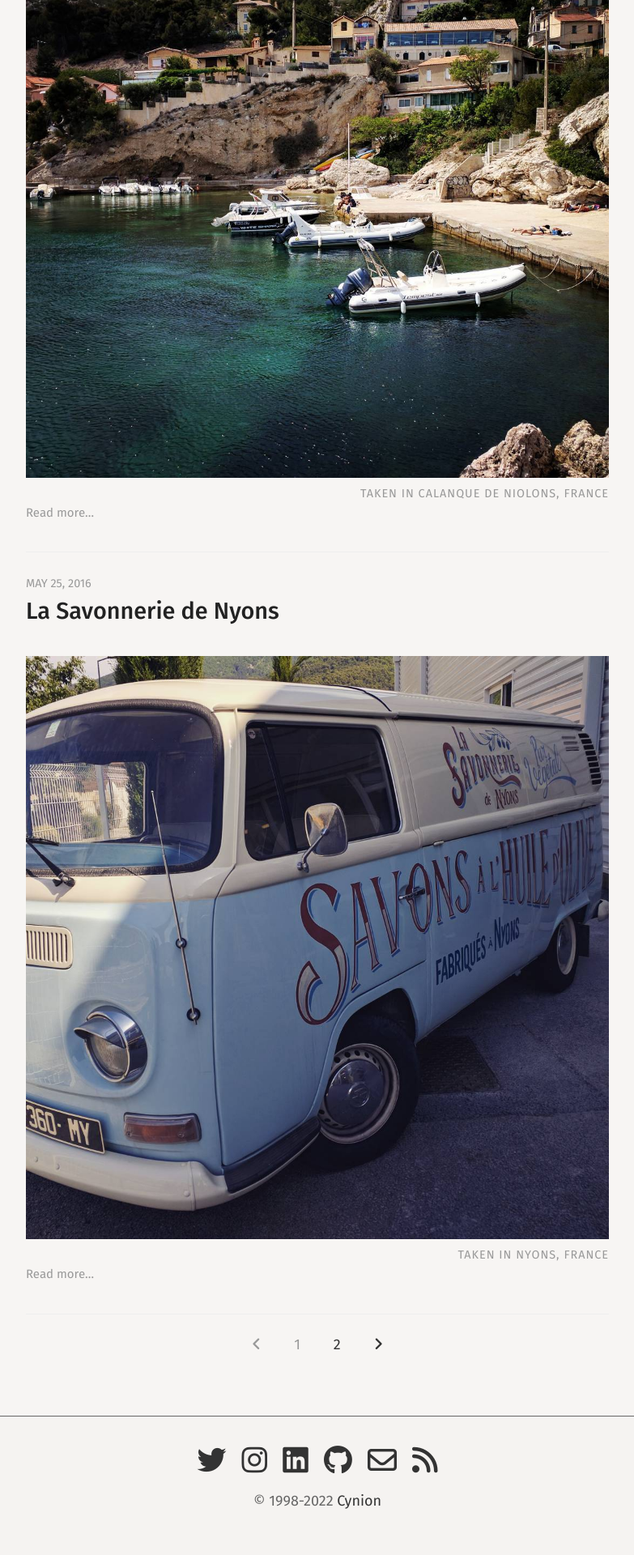
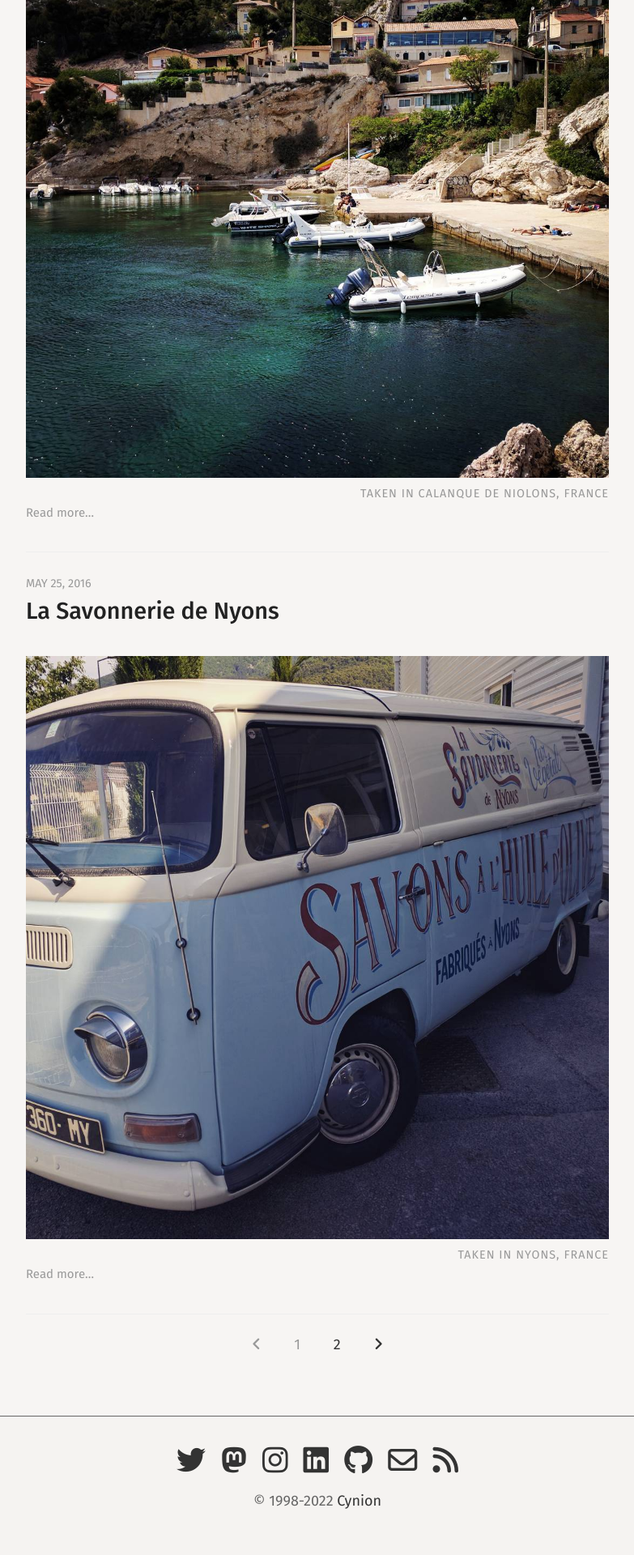
Before and after one commit to cynion/cynion.github.io, a Jekyll site: the page built from index.html, in a window 1280 px wide. Shown: the part 3187-5107 px from the top of the page at 81% size, without its empty margins (248-1031 px from the left). Built offline with Jekyll 4.4.1, drawn with Linux system fonts in a browser that asks for light colours; nearby versions of some CDN libraries; the list of posts is cut into pages by our own code.

Commit message:
Update svg-icons.html

```diff
--- a/_includes/svg-icons.html
+++ b/_includes/svg-icons.html
@@ -1,5 +1,5 @@
 {% if site.footer-links.twitter %}<a href="https://www.twitter.com/{{ site.footer-links.twitter }}"><i class="fab fa-twitter"></i></a>{% endif %}
-
+<a rel="me" href="https://mastodon.social/@cynion"><i class="fab fa-mastodon"></i></a>
 {% if site.footer-links.instagram %}<a href="https://instagram.com/{{ site.footer-links.instagram }}"><i class="fab fa-instagram"></i></a>{% endif %}
 
 {% if site.footer-links.linkedin %}<a href="https://www.linkedin.com/{{ site.footer-links.linkedin }}"><i class="fab fa-linkedin"></i></a>{% endif %}
```
